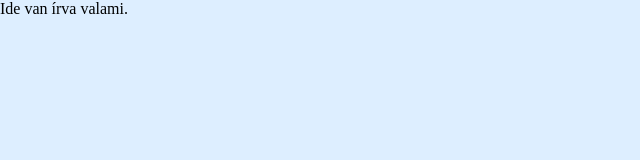
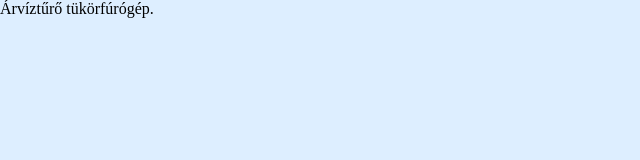
Before and after one commit to laci-123/memory-game, a website with bundled scripts: page index.html in a window 1280 px wide. Shown: the full height of the page, 0-640 px from the left. Built offline with nearby package versions, Linux system fonts and the light colour scheme; what mithril would draw is missing.

Commit message:
test change

```diff
--- a/index.html
+++ b/index.html
@@ -8,7 +8,7 @@
     </head>
     <body>
         <div>
-            Ide van írva valami.
+            Árvíztűrő tükörfúrógép.
         </div>
         <script src="./build/index.js" type="module"></script>
     </body>
```
